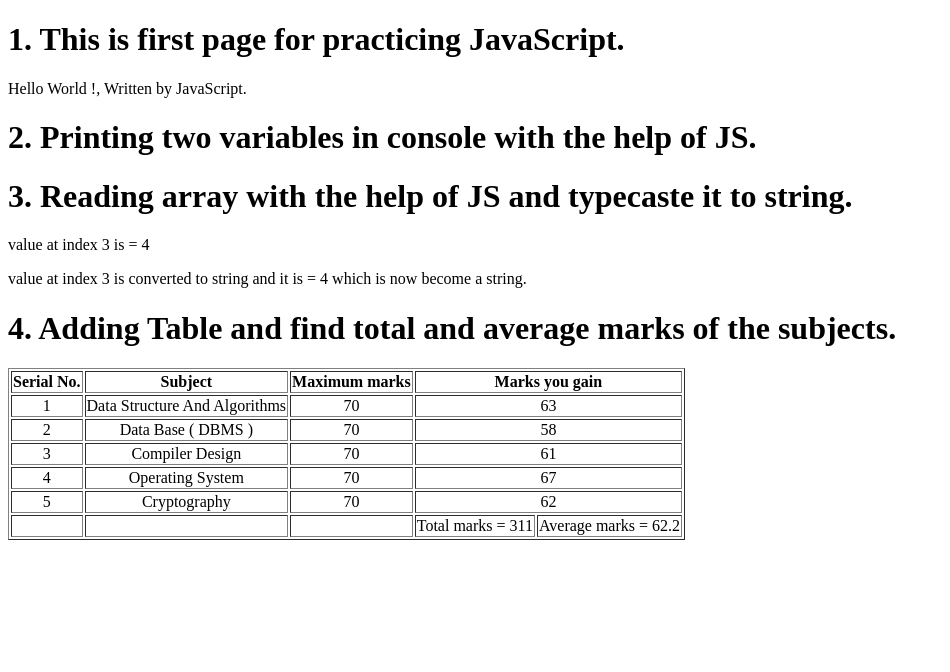
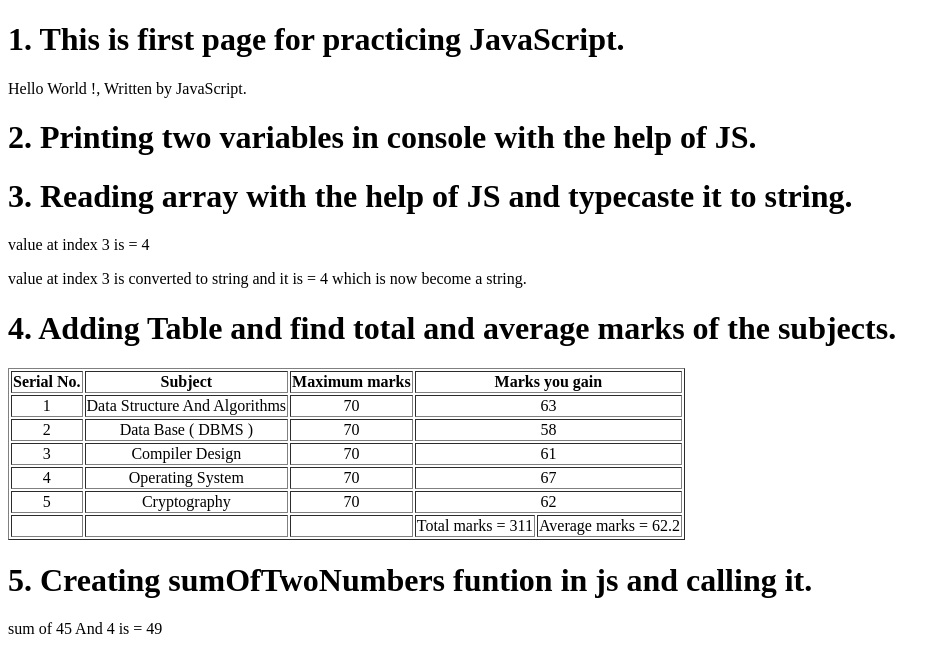
Before and after one commit to MannanAhmad/Webdevlopment-practice-for-ridp, a plain HTML site: page JavaScript Practice/firstPageUsingJavaScript.html in a window 1280 px wide. Shown: the whole page, without its empty margins (0-950 px from the left). Drawn offline with Linux system fonts and the light colour scheme.

Commit message:
Created first function in js named as sumOfTwoNumbers which is taking two parameters.

```diff
--- a/JavaScript Practice/firstPageUsingJavaScript.html
+++ b/JavaScript Practice/firstPageUsingJavaScript.html
@@ -73,6 +73,11 @@
             </tbody>
         </table>
     </div>
+    <div>
+        <h1>5. Creating sumOfTwoNumbers funtion in js and calling it.</h1>
+        <p id="func"></p>
+
+    </div>
     <script src="java script.js"></script>
 </body>
 </html>
--- a/JavaScript Practice/java script.js
+++ b/JavaScript Practice/java script.js
@@ -22,3 +22,11 @@ document.getElementById("total").innerHTML = " Total marks = " + totalMarks;
 
 let averageMarks = (63 + 58 + 61 + 67 + 62)/5;
 document.getElementById("average").innerHTML = " Average marks = " + averageMarks;
+
+// creating first function in JS.
+
+function sumOFTwoNumbers(first , second){
+    let add = first + second ;
+    document.getElementById("func").innerHTML = ("sum of " +first+" And " + second + " is = " + add);
+}
+ sumOFTwoNumbers(45,4);
```
